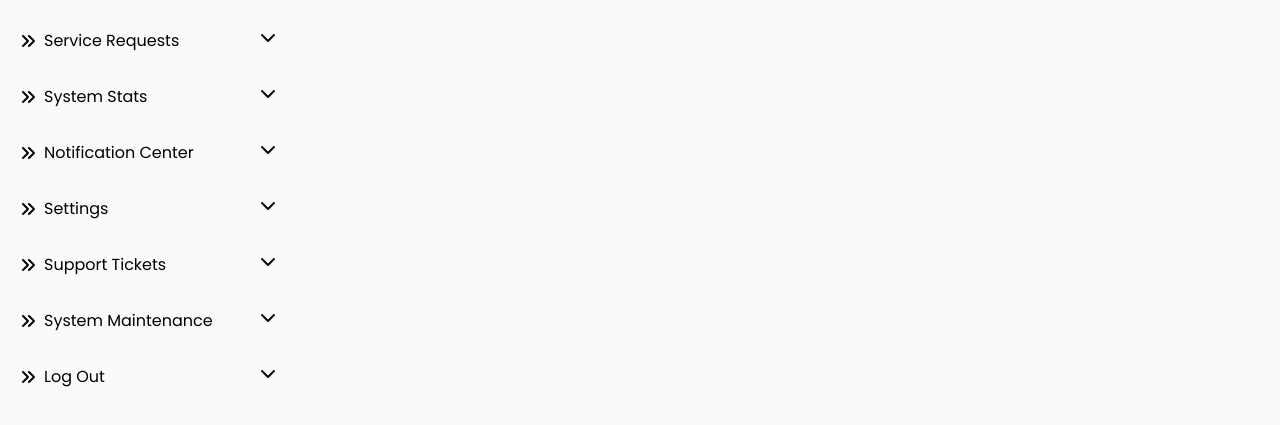
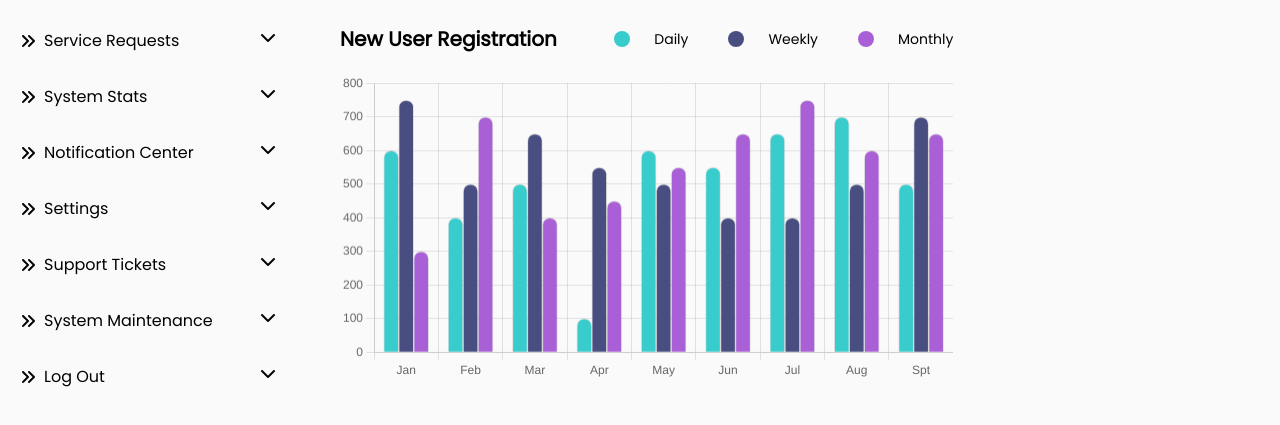
Before and after one commit to md-toybur-rahman/SarScore-Tailwind, a plain HTML site: page index.html in a window 1280 px wide. Shown: the part 319-744 px from the top of the page. Drawn offline with nearby package versions, Linux system fonts and the light colour scheme.

Commit message:
implement chart.js successfully

```diff
--- a/index.html
+++ b/index.html
@@ -17,7 +17,7 @@
             theme: {
                 fontFamily: {
                     'montserrat': ['Montserrat', 'sans-serif'],
-                    'poppins' : ['Poppins', 'sans-serif']
+                    'poppins': ['Poppins', 'sans-serif']
                 },
                 extend: {
                     colors: {
@@ -40,17 +40,40 @@
                 <i class="fa-solid fa-bars text-xl"></i>
             </div>
             <div class="mt-10 font-[poppins]">
-                <div class="bg-[#39CCCC] py-4 px-5 flex items-center gap-2"><i class="fa-solid fa-angles-right"></i> <span class="flex justify-between flex-grow">Dashboard<i class="fa-solid fa-chevron-down"></i></span></div>
-                <div class="py-4 px-5 flex items-center gap-2"><i class="fa-solid fa-angles-right"></i> <span class="flex justify-between flex-grow">Accessibility Rating<i class="fa-solid fa-chevron-down"></i></span></div>
-                <div class="py-4 px-5 flex items-center gap-2"><i class="fa-solid fa-angles-right"></i> <span class="flex justify-between flex-grow">User Management<i class="fa-solid fa-chevron-down"></i></span></div>
-                <div class="py-4 px-5 flex items-center gap-2"><i class="fa-solid fa-angles-right"></i> <span class="flex justify-between flex-grow">Contribution Management<i class="fa-solid fa-chevron-down"></i></span></div>
-                <div class="py-4 px-5 flex items-center gap-2"><i class="fa-solid fa-angles-right"></i> <span class="flex justify-between flex-grow">Service Requests<i class="fa-solid fa-chevron-down"></i></span></div>
-                <div class="py-4 px-5 flex items-center gap-2"><i class="fa-solid fa-angles-right"></i> <span class="flex justify-between flex-grow">System Stats<i class="fa-solid fa-chevron-down"></i></span></div>
-                <div class="py-4 px-5 flex items-center gap-2"><i class="fa-solid fa-angles-right"></i> <span class="flex justify-between flex-grow">Notification Center<i class="fa-solid fa-chevron-down"></i></span></div>
-                <div class="py-4 px-5 flex items-center gap-2"><i class="fa-solid fa-angles-right"></i> <span class="flex justify-between flex-grow">Settings<i class="fa-solid fa-chevron-down"></i></span></div>
-                <div class="py-4 px-5 flex items-center gap-2"><i class="fa-solid fa-angles-right"></i> <span class="flex justify-between flex-grow">Support Tickets<i class="fa-solid fa-chevron-down"></i></span></div>
-                <div class="py-4 px-5 flex items-center gap-2"><i class="fa-solid fa-angles-right"></i> <span class="flex justify-between flex-grow">System Maintenance<i class="fa-solid fa-chevron-down"></i></span></div>
-                <div class="py-4 px-5 flex items-center gap-2"><i class="fa-solid fa-angles-right"></i> <span class="flex justify-between flex-grow">Log Out<i class="fa-solid fa-chevron-down"></i></span></div>
+                <div class="bg-[#39CCCC] py-4 px-5 flex items-center gap-2"><i class="fa-solid fa-angles-right"></i>
+                    <span class="flex justify-between flex-grow">Dashboard<i
+                            class="fa-solid fa-chevron-down"></i></span>
+                </div>
+                <div class="py-4 px-5 flex items-center gap-2"><i class="fa-solid fa-angles-right"></i> <span
+                        class="flex justify-between flex-grow">Accessibility Rating<i
+                            class="fa-solid fa-chevron-down"></i></span></div>
+                <div class="py-4 px-5 flex items-center gap-2"><i class="fa-solid fa-angles-right"></i> <span
+                        class="flex justify-between flex-grow">User Management<i
+                            class="fa-solid fa-chevron-down"></i></span></div>
+                <div class="py-4 px-5 flex items-center gap-2"><i class="fa-solid fa-angles-right"></i> <span
+                        class="flex justify-between flex-grow">Contribution Management<i
+                            class="fa-solid fa-chevron-down"></i></span></div>
+                <div class="py-4 px-5 flex items-center gap-2"><i class="fa-solid fa-angles-right"></i> <span
+                        class="flex justify-between flex-grow">Service Requests<i
+                            class="fa-solid fa-chevron-down"></i></span></div>
+                <div class="py-4 px-5 flex items-center gap-2"><i class="fa-solid fa-angles-right"></i> <span
+                        class="flex justify-between flex-grow">System Stats<i
+                            class="fa-solid fa-chevron-down"></i></span></div>
+                <div class="py-4 px-5 flex items-center gap-2"><i class="fa-solid fa-angles-right"></i> <span
+                        class="flex justify-between flex-grow">Notification Center<i
+                            class="fa-solid fa-chevron-down"></i></span></div>
+                <div class="py-4 px-5 flex items-center gap-2"><i class="fa-solid fa-angles-right"></i> <span
+                        class="flex justify-between flex-grow">Settings<i class="fa-solid fa-chevron-down"></i></span>
+                </div>
+                <div class="py-4 px-5 flex items-center gap-2"><i class="fa-solid fa-angles-right"></i> <span
+                        class="flex justify-between flex-grow">Support Tickets<i
+                            class="fa-solid fa-chevron-down"></i></span></div>
+                <div class="py-4 px-5 flex items-center gap-2"><i class="fa-solid fa-angles-right"></i> <span
+                        class="flex justify-between flex-grow">System Maintenance<i
+                            class="fa-solid fa-chevron-down"></i></span></div>
+                <div class="py-4 px-5 flex items-center gap-2"><i class="fa-solid fa-angles-right"></i> <span
+                        class="flex justify-between flex-grow">Log Out<i class="fa-solid fa-chevron-down"></i></span>
+                </div>
             </div>
         </div>
         <!-- Menubar End -->
@@ -67,9 +90,12 @@
                 <!-- Sorting panel -->
                 <div class="flex justify-end items-center gap-3 mt-5">
                     <h3>Sort by Date Range: </h3>
-                    <div class="px-2 w-24 bg-white font-semibold flex items-center justify-between">From: <i class="fa-solid fa-chevron-down"></i></div>
-                    <div class="px-2 w-24 bg-white font-semibold flex items-center justify-between">To: <i class="fa-solid fa-chevron-down"></i></div>
-                    <div class="px-2 w-24 bg-white font-semibold flex items-center justify-between">Type: <i class="fa-solid fa-chevron-down"></i></div>
+                    <div class="px-2 w-24 bg-white font-semibold flex items-center justify-between">From: <i
+                            class="fa-solid fa-chevron-down"></i></div>
+                    <div class="px-2 w-24 bg-white font-semibold flex items-center justify-between">To: <i
+                            class="fa-solid fa-chevron-down"></i></div>
+                    <div class="px-2 w-24 bg-white font-semibold flex items-center justify-between">Type: <i
+                            class="fa-solid fa-chevron-down"></i></div>
                     <button class="px-8 py-2 ml-2 bg-[#39CCCC] rounded-xl text-white">Refresh</button>
                 </div>
 
@@ -82,7 +108,7 @@
                             <h6 class="text-[#28C66F]"><i class="fa-solid fa-arrow-up"></i> 1.700</h6>
                         </div>
                         <div class="px-6 py-5 bg-[#E7FAFC] rounded-2xl">
-                            <i class="fa-solid fa-chart-simple text-4xl text-[#39CCCC]"></i>
+                            <i class="fa-solid fa-chart-simple text-4xl text-[#39cccc]"></i>
                         </div>
                     </div>
                     <div class="flex items-center justify-between px-5">
@@ -105,13 +131,89 @@
                             <i class="fa-solid fa-chart-simple text-4xl text-[#C34E2A]"></i>
                         </div>
                     </div>
+                </div>
+                <!-- end user panel -->
 
+                <!-- chart testing -->
+                <div class="grid grid-cols-3 mt-10">
+                    <div class="col-span-2">
+                        <div class="flex items-center justify-between mb-5">
+                            <h1 class="text-xl font-semibold">New User Registration</h1>
+                            <div class="flex items-center gap-10">
+                                <div class="flex gap-6 items-center">
+                                    <div class="w-4 h-4 bg-[#39CCCC] rounded-full"></div>
+                                    <h3>Daily</h3>
+                                </div>
+                                <div class="flex gap-6 items-center">
+                                    <div class="w-4 h-4 bg-[#484E80] rounded-full"></div>
+                                    <h3>Weekly</h3>
+                                </div>
+                                <div class="flex gap-6 items-center">
+                                    <div class="w-4 h-4 bg-[#A960D6] rounded-full"></div>
+                                    <h3>Monthly</h3>
+                                </div>
+                            </div>
+                        </div>
+                        <canvas id="myChart"></canvas>
+                    </div>
+                    <div>
+
+                    </div>
                 </div>
+                <!-- end chart testing -->
             </div>
             <!-- Dashboard Contain End -->
 
         </div>
     </div>
+
+
+    <script src="https://cdn.jsdelivr.net/npm/chart.js"></script>
+    <script>
+        const ctx = document.getElementById('myChart');
+
+        new Chart(ctx, {
+            type: 'bar',
+            data: {
+                labels: ['Jan', 'Feb', 'Mar', 'Apr', 'May', 'Jun', 'Jul', 'Aug', 'Spt'],
+                datasets: [
+                    {
+                        label: 'Daily',
+                        data: [600, 400, 500, 100, 600, 550, 650, 700, 500],
+                        borderWidth: 1,
+                        backgroundColor: '#39CCCC',
+                        borderRadius: 20,
+                        barThickness: 15
+                    },
+                    {
+                        label: 'Weekly',
+                        data: [750, 500, 650, 550, 500, 400, 400, 500, 700],
+                        borderWidth: 1,
+                        backgroundColor: '#484E80',
+                        borderRadius: 20,
+                        barThickness: 15
+                    },
+                    {
+                        label: 'Monthly',
+                        data: [300, 700, 400, 450, 550, 650, 750, 600, 650],
+                        borderWidth: 1,
+                        backgroundColor: '#A960D6',
+                        borderRadius: 20,
+                        barThickness: 15
+
+                    }
+                ]
+            },
+            options: {
+                plugins: {
+                    legend: {
+                        display: false,
+                    }
+                }
+            }
+        });
+    </script>
+
 </body>
 
 </html>
```
